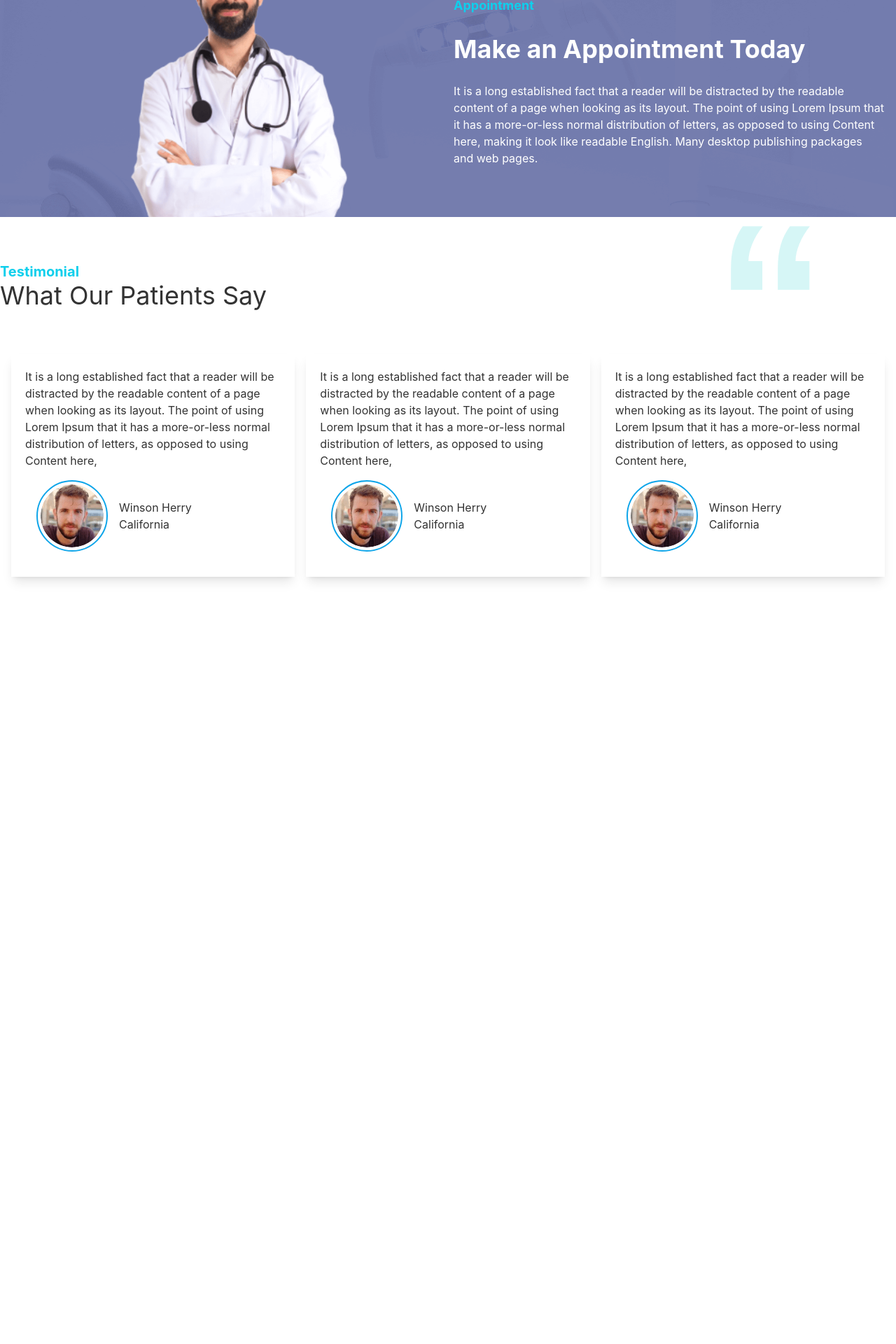
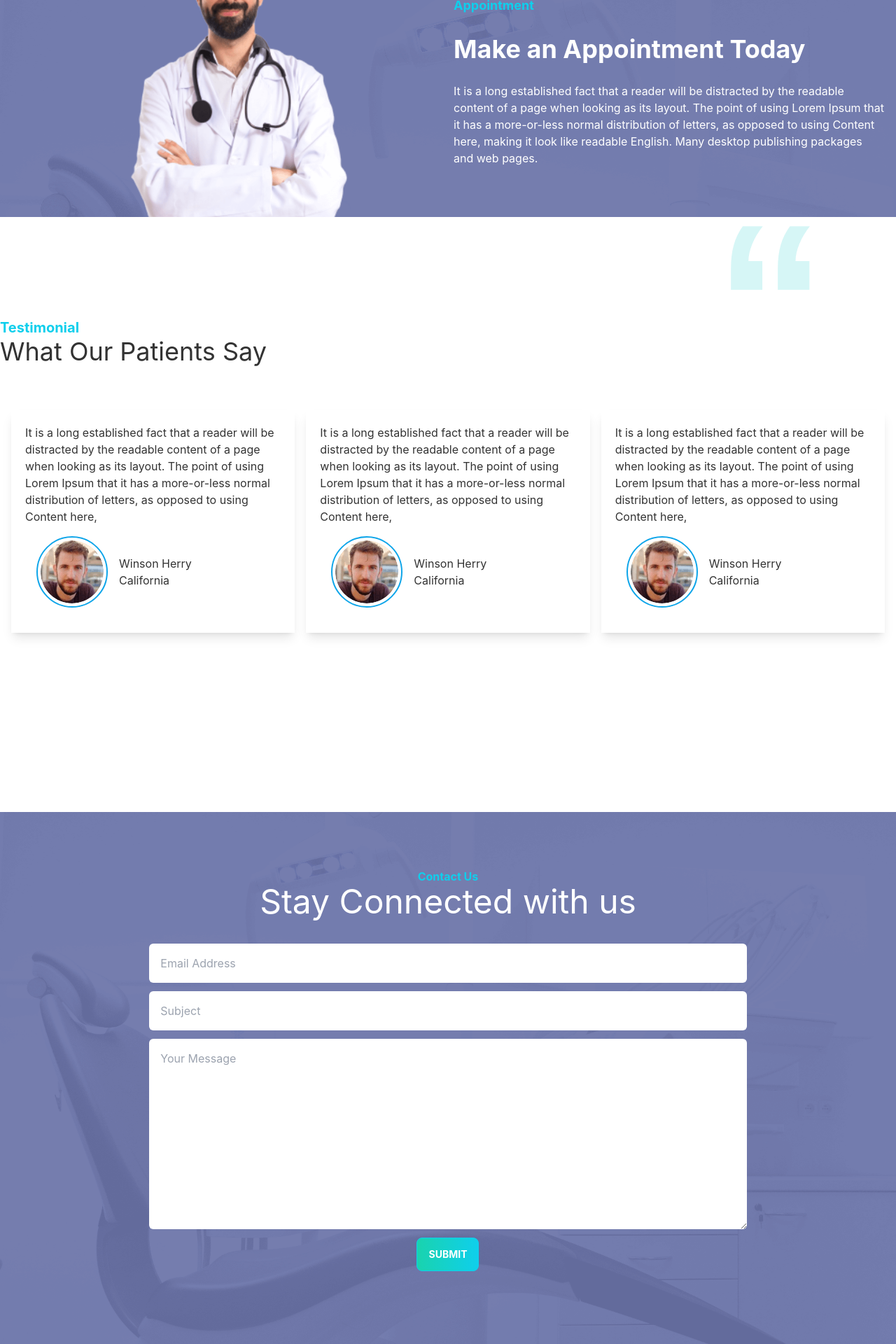
Before and after one commit to shakib-mia/doctors-portal-web, a React (Create React App) app: page / in a window 1280 px wide. Shown: the part 2277-4197 px from the top of the page at 70% size. Before the commit the page ends 3229 px from the top, so only its background shows below. Built offline with nearby package versions, Linux system fonts and the light colour scheme.

Commit message:
contact added

```diff
--- /dev/null
+++ b/src/Components/Pages/Home/Contact/Contact.css
@@ -0,0 +1,5 @@
+.contact-container {
+      background: url('../../../../assets/images/bg.png');
+      background-size: cover;
+      background-color: rgba(71, 80, 148, 80%);
+}
--- /dev/null
+++ b/src/Components/Pages/Home/Contact/Contact.js
@@ -0,0 +1,24 @@
+import React from 'react';
+import "./Contact.css"
+
+const Contact = () => {
+      return (
+            <div className='contact-container py-20'>
+                  <div className="container mx-auto">
+                        <div className='contact-heading'>
+                              <h5 className='text-primary font-bold text-center'>Contact Us</h5>
+                              <h2 className='text-white text-5xl text-center'>Stay Connected with us</h2>
+                        </div>
+
+                        <form className="contact-body mx-auto w-11/12 lg:w-2/3 text-center py-6">
+                              <input className='form-control w-full my-3 px-4 py-4 rounded-md' type="email" placeholder='Email Address' />
+                              <input className='form-control w-full my-3 px-4 py-4 rounded-md' type="text" placeholder='Subject' />
+                              <textarea rows="10" className='form-control w-full my-3 px-4 py-4 rounded-md' placeholder='Your Message'></textarea>
+                              <button className="btn btn-primary text-white font-bold bg-gradient-to-r from-secondary to-primary">Submit</button>
+                        </form>
+                  </div>
+            </div>
+      );
+};
+
+export default Contact;
--- a/src/Components/Pages/Home/Home.js
+++ b/src/Components/Pages/Home/Home.js
@@ -1,5 +1,6 @@
 import React from 'react';
 import Banner from './Banner/Banner';
+import Contact from './Contact/Contact';
 import ExceptionalCare from './ExceptionalCare/ExceptionalCare';
 import HomeAppointment from './HomeAppointment/HomeAppointment';
 import Infos from './Infos/Infos';
@@ -15,6 +16,7 @@ const Home = () => {
                   <ExceptionalCare></ExceptionalCare>
                   <HomeAppointment></HomeAppointment>
                   <Testimonial></Testimonial>
+                  <Contact></Contact>
             </div>
       );
 };
--- a/src/Components/Pages/Home/HomeAppointment/HomeAppointment.local.css
+++ b/src/Components/Pages/Home/HomeAppointment/HomeAppointment.local.css
@@ -4,6 +4,7 @@ section {
 }
 
 .appointment img {
+      z-index: 0;
       height: 636px;
       top: -18rem;
 }
--- a/src/Components/Pages/Home/Testimonial/Testimonial.js
+++ b/src/Components/Pages/Home/Testimonial/Testimonial.js
@@ -5,7 +5,7 @@ import person from "../../../../assets/images/people1.png"
 const Testimonial = () => {
       return (
             <div className="relative testimonial">
-                  <div className='absolute py-16 bg-white w-full -top-48'>
+                  <div className='pt-36 bg-white w-full -top-48'>
                         <div className="container mx-auto">
                               <h6 className='text-primary font-bold text-xl'>Testimonial</h6>
                               <h3 className="text-4xl">What Our Patients Say</h3>
--- a/src/Components/Pages/Home/Testimonial/testimonial.css
+++ b/src/Components/Pages/Home/Testimonial/testimonial.css
@@ -4,3 +4,8 @@
       background-repeat: no-repeat;
       background-position-x: 90%;
 }
+
+.testimonial {
+      height: 100%;
+      top: -12rem;
+}
```
